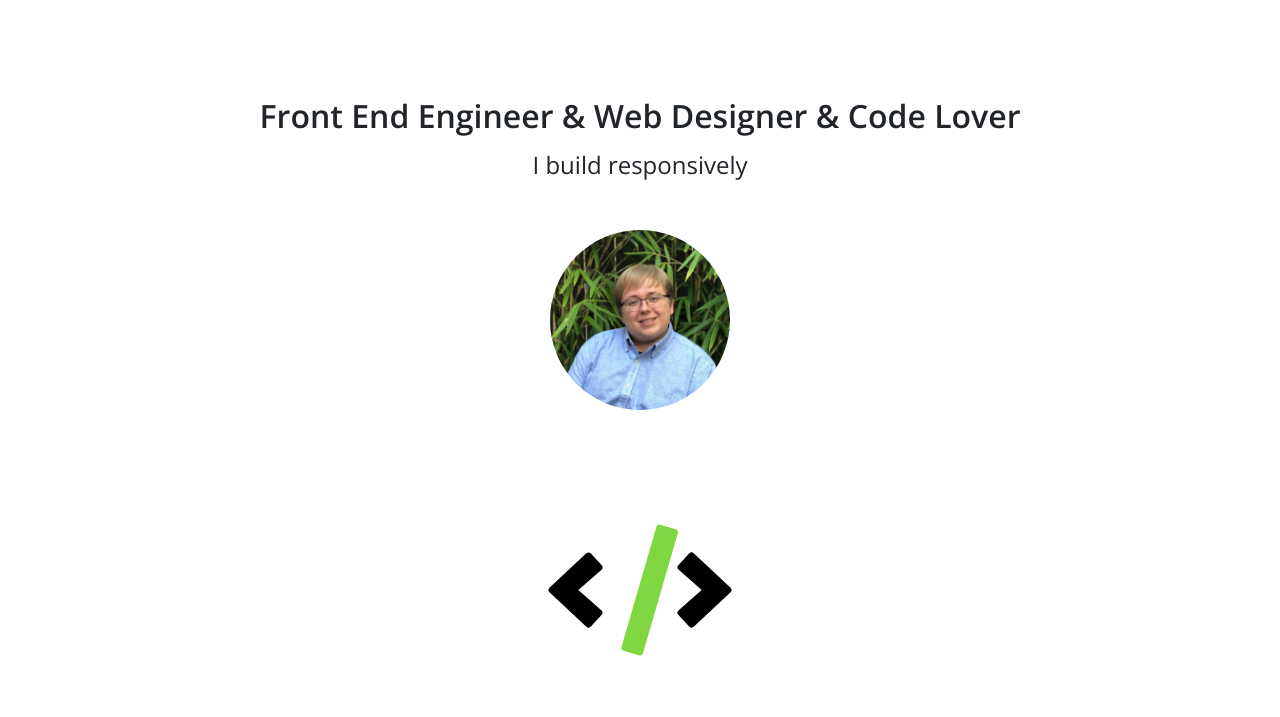
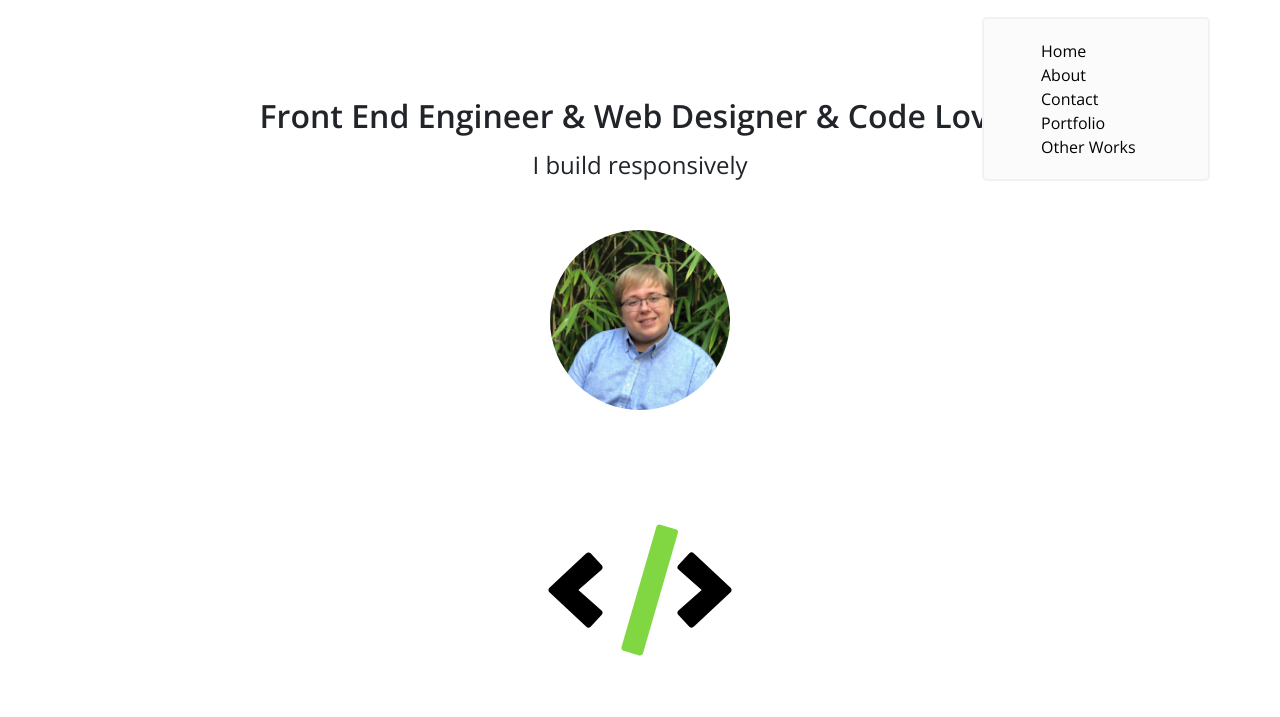
Before and after one commit to evankp/html5, a website: page index.html in a window 1280 px wide. Both pictures are taken after a click on the element 1156 px from the left and 60 px from the top of the page. Shown: the part 83-800 px from the top of the page. Drawn offline with nearby package versions, Linux system fonts and the light colour scheme.

Commit message:
navigation menu

```diff
--- a/gulpfile.js
+++ b/gulpfile.js
@@ -26,6 +26,7 @@ gulp.task('browserSync', function() {
 // Dev task
 gulp.task('dev', ['css:compile', 'browserSync'], function() {
   gulp.watch('./scss/*.scss', ['css:compile']);
-  gulp.watch('./css/styles.css', browserSync.reload)
+  gulp.watch('./css/styles.css', browserSync.reload);
+  gulp.watch('./js/*.js', browserSync.reload)
   gulp.watch('./*.html', browserSync.reload);
 });
--- a/index.html
+++ b/index.html
@@ -23,6 +23,13 @@
         <nav id="main-nav" class="d-flex flex-row justify-content-start align-items-center">
             <a href="index.html" class="flex-grow-1"><img id="logo" src="./img/personal_logo.svg" alt="ek logo"></a>
             <span id="menu-icon" class="fas fa-bars"></span>
+            <ul id="nav-links">
+                <li><a href="index.html">Home</a></li>
+                <li><a href="about.html">About</a></li>
+                <li><a href="contact.html">Contact</a></li>
+                <li><a href="work.html">Portfolio</a></li>
+                <li><a href="http://www.evankemp.com">Other Works</a></li>
+            </ul>
         </nav>
 
         <header id="intro" class="d-flex flex-column align-items-center">
@@ -114,5 +121,6 @@
 <script src="https://ajax.googleapis.com/ajax/libs/jquery/3.3.1/jquery.min.js"></script>
 <script src="https://ajax.googleapis.com/ajax/libs/jqueryui/1.12.1/jquery-ui.min.js"></script>
 <script src="./bootstrap/js/bootstrap.min.js"></script>
+<script src="./js/base.js"></script>
 </body>
 </html>
--- /dev/null
+++ b/js/base.js
@@ -0,0 +1,20 @@
+(function ($) {
+    const $navLinks = $('#nav-links')
+    const slideSpeed = 300
+
+    $('#menu-icon').on('click', () => {
+        if ($navLinks.is(':hidden')) {
+            $navLinks.slideDown(slideSpeed)
+        } else {
+            $navLinks.slideUp(slideSpeed)
+        }
+    })
+
+    $(document).mouseup(function(e) {
+        // if the target of the click isn't the container nor a descendant of the container
+        if (!$navLinks.is(e.target) && $navLinks.has(e.target).length === 0)
+        {
+            $navLinks.slideUp(slideSpeed)
+        }
+    })
+})(jQuery)
--- /dev/null
+++ b/scss/_navbar.scss
@@ -0,0 +1,25 @@
+@import "variables";
+@import "mixins";
+
+$border-radius: (
+    "small": 2px,
+    "medium": 5px,
+    "large": 10px
+);
+
+#nav-links {
+  // Positioning
+  position: absolute;
+  right: 0;
+  top: 100px;
+
+  //display
+  display: none;
+  padding: 20px 5%;
+  width: 20%;
+
+  //Styling
+  background-color: $off-white;
+  border: 2px solid $light-grey;
+  border-radius: map-get($border-radius, 'medium');
+}
--- a/scss/_variables.scss
+++ b/scss/_variables.scss
@@ -1,5 +1,6 @@
 $light-grey: #f1f1f1;
 $neon-green: #81D742;
+$off-white: #fbfbfb;
 
 $box-shadow: 0px 0px 39px -5px rgba(0,0,0,0.1);
 
--- a/scss/styles.scss
+++ b/scss/styles.scss
@@ -3,6 +3,7 @@
 @import "mixins";
 @import "variables";
 @import "tag_formatting";
+@import "navbar";
 
 .container {
   padding: 40px;
@@ -23,6 +24,7 @@
   height: $logo-size;
   width: $logo-size;
   transition: width 200ms ease-in-out, height 200ms ease-in-out;
+  flex-grow: 1;
 
   &:hover {
     $logo-hover-size: 35px;
@@ -44,6 +46,10 @@
 
 #main-nav {
   margin-bottom: 50px;
+  display: flex;
+  flex-direction: row;
+  justify-content: start;
+  align-items: center;
 
   @include media-breakpoint-up(md) {
     margin-bottom: 100px;
```
Also changed, not shown: css/styles.css.
